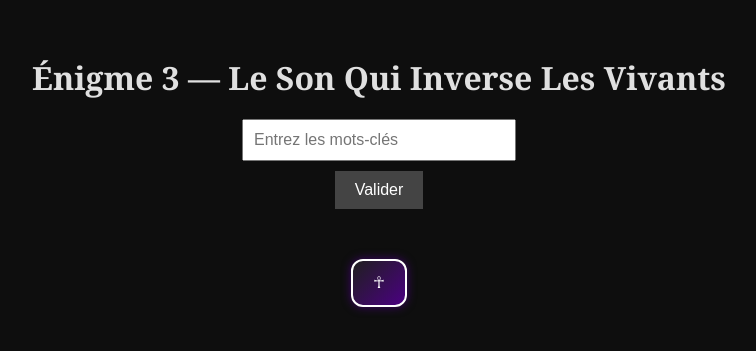
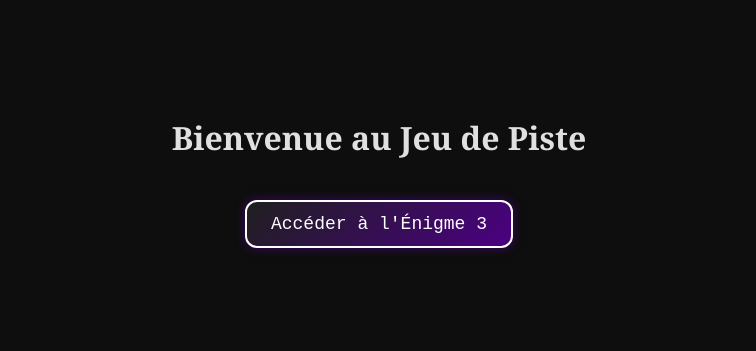
Before and after one commit to LudoFort/Taylor2, a plain HTML site: page index.html in a window 1280 px wide. Shown: the part 257-608 px from the top of the page, without its empty margins (261-1017 px from the left). Drawn offline with Linux system fonts and the light colour scheme.

Commit message:
Update index.html

```diff
--- a/index.html
+++ b/index.html
@@ -1,8 +1,8 @@
 <!DOCTYPE html>
 <html lang="fr">
 <head>
-  <meta charset="UTF-8">
-  <title>Énigme #3</title>
+  <meta charset="UTF-8" />
+  <title>Accueil - Jeu de Piste</title>
   <style>
     body {
       background-color: #0e0e0e;
@@ -15,49 +15,20 @@
       height: 100vh;
       padding: 20px;
     }
-    h1 {
-      font-size: 2em;
-      margin-bottom: 20px;
-      text-align: center;
-    }
-    input {
-      padding: 10px;
-      font-size: 1em;
-      width: 250px;
-      margin-bottom: 10px;
-    }
-    button {
-      padding: 10px 20px;
-      font-size: 1em;
-      background-color: #444;
-      color: white;
-      border: none;
-      cursor: pointer;
-    }
-    #result {
+    a {
       margin-top: 20px;
-      white-space: pre-wrap;
-      font-size: 1.1em;
-      max-width: 600px;
-      text-align: center;
-    }
-
-    .esoteric-button {
-      display: inline-block;
-      margin-top: 30px;
-      padding: 12px 20px;
+      padding: 12px 24px;
       background: linear-gradient(135deg, #1f1f1f, #4b0082);
       color: #fff;
       text-decoration: none;
       font-family: 'Courier New', monospace;
-      font-size: 16px;
+      font-size: 18px;
       border: 2px solid #fff;
       border-radius: 12px;
       transition: all 0.3s ease;
       box-shadow: 0 0 10px rgba(75, 0, 130, 0.8);
     }
-
-    .esoteric-button:hover {
+    a:hover {
       background: #4b0082;
       color: #ffd700;
       box-shadow: 0 0 15px #ffd700;
@@ -66,35 +37,8 @@
   </style>
 </head>
 <body>
-  <h1>Énigme 3 — Le Son Qui Inverse Les Vivants</h1>
-  <input type="text" id="input" placeholder="Entrez les mots-clés">
-  <button onclick="checkAnswer()">Valider</button>
-  <div id="result"></div>
-
-  <!-- 🔮 Bouton ésotérique vers YouTube -->
-  <a href="https://www.youtube.com/watch?v=n7QZNZx2QKA&list=RDn7QZNZx2QKA&start_radio=1" target="_blank" class="esoteric-button">
-    &#9765;
-  </a>
-
-  <script>
-    function checkAnswer() {
-      const input = document.getElementById("input").value.trim().toLowerCase();
-      const result = document.getElementById("result");
-      if (input === "turn me on dead man") {
-        result.textContent = `"Turn me on, dead man."
-
-Mais il ne s’appelait pas Paul, ici.
-Et pourtant, il est mort lui aussi.
-Effacé des listes. Rayé des murs.
-
-Tu le croiseras peut-être.
-Si tu trouves
-la porte sans poignée, celle qui ne mène nulle part.
-Salle 0.`;
-      } else {
-        result.textContent = "Ce n'est pas la bonne réponse. Réessaie.";
-      }
-    }
-  </script>
+  <h1>Bienvenue au Jeu de Piste</h1>
+  <!-- Lien interne avec chemin absolu vers énigme3 -->
+  <a href="/Taylor2/enigme3.html">Accéder à l'Énigme 3</a>
 </body>
 </html>
```
